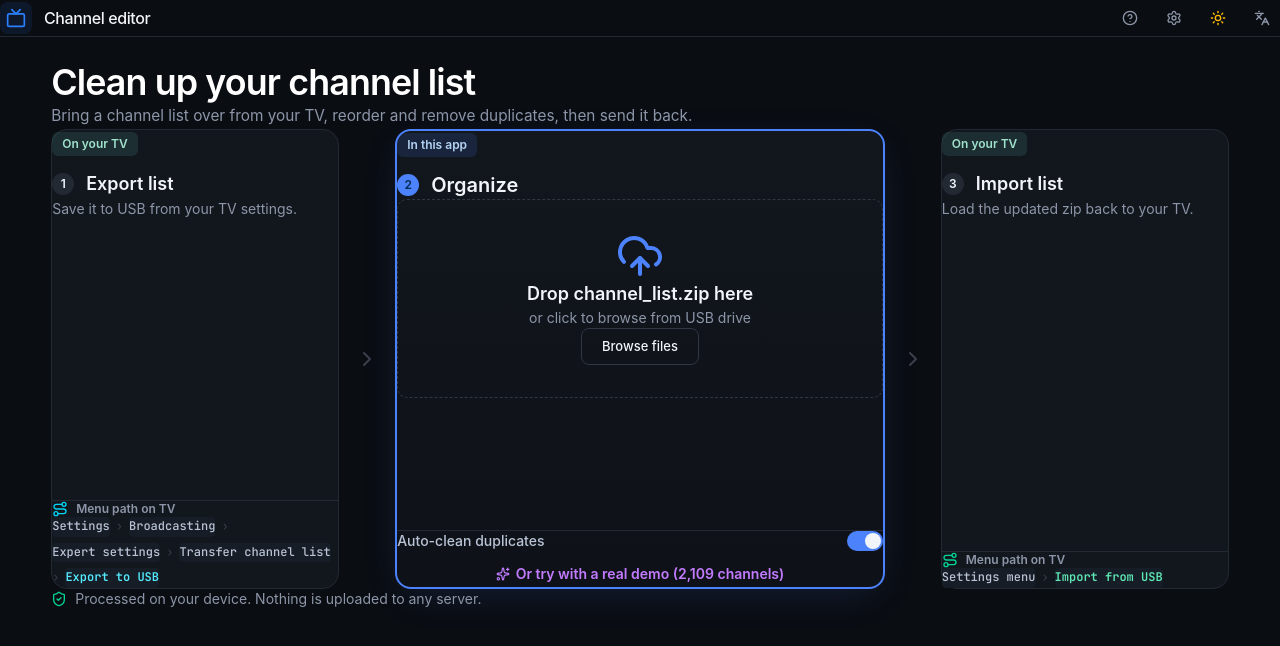
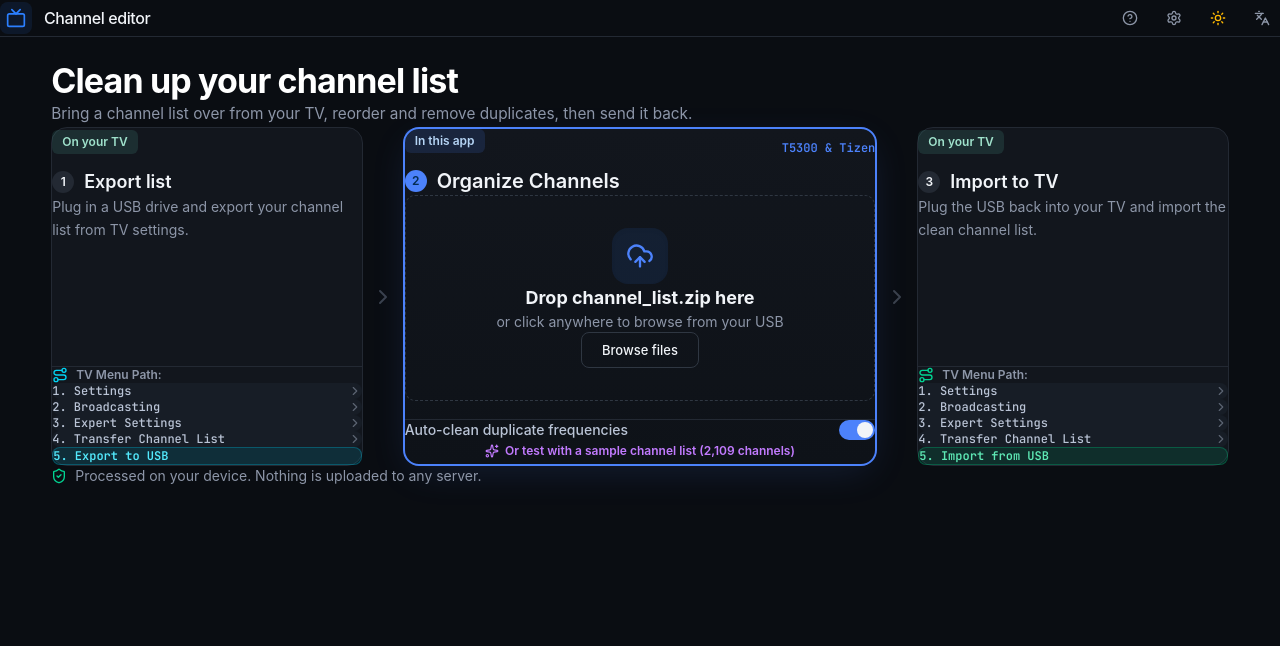
Before and after one commit to sam7Muhammad/channel-editor, a React (Vite) app: page / in a window 1280 px wide. Shown: the top 646 px of the page. Built offline with nearby package versions, Linux system fonts and the light colour scheme.

Commit message:
Eliminate giant card voids with clean step-by-step breadcrumb cards and balanced dropzone

```diff
--- a/src/components/FileUploader.tsx
+++ b/src/components/FileUploader.tsx
@@ -1,5 +1,5 @@
 import React, { useRef, useState } from 'react';
-import { UploadCloud, ChevronRight, Route, ShieldCheck, Sparkles } from 'lucide-react';
+import { UploadCloud, ChevronRight, Route, ShieldCheck, Sparkles, Tv, ArrowRight } from 'lucide-react';
 import { translations } from '../utils/i18n';
 
 interface FileUploaderProps {
@@ -60,16 +60,16 @@ export const FileUploader: React.FC<FileUploaderProps> = ({
     >
 
       {/* ── Page Heading ── */}
-      <div className="mb-10">
+      <div className="mb-8">
         <h1
-          className="font-semibold text-white mb-3 tracking-tight"
-          style={{ fontSize: 'clamp(26px, 2.8vw, 36px)', lineHeight: 1.2 }}
+          className="font-bold text-white mb-2.5 tracking-tight"
+          style={{ fontSize: 'clamp(26px, 2.8vw, 34px)', lineHeight: 1.2 }}
         >
           {language === 'ar' ? 'رتّب ونظّف قائمة قنواتك' : 'Clean up your channel list'}
         </h1>
         <p
           className="leading-relaxed max-w-3xl"
-          style={{ fontSize: 'clamp(14px, 1.2vw, 17px)', color: '#8D96A8' }}
+          style={{ fontSize: 'clamp(14px, 1.2vw, 16px)', color: '#8D96A8' }}
         >
           {language === 'ar'
             ? 'انقل قائمة القنوات من شاشتك عبر الفلاشة، رتّب واحذف الترددات المكررة، ثم أعدها للشاشة.'
@@ -81,71 +81,85 @@ export const FileUploader: React.FC<FileUploaderProps> = ({
       <div className="steps-row items-stretch">
 
         {/* ── Step 1: On your TV ── */}
-        <div className="step-card justify-between p-6 sm:p-8">
-          <div>
-            <span className="badge-tv text-xs font-semibold px-3 py-1 mb-5">
+        <div className="step-card p-6 sm:p-7 flex flex-col justify-between space-y-6">
+          <div className="space-y-3">
+            <span className="badge-tv text-xs font-semibold px-3 py-1">
               {language === 'ar' ? 'من الشاشة' : 'On your TV'}
             </span>
 
-            <div className="flex items-center gap-3 mb-2.5">
+            <div className="flex items-center gap-2.5">
               <span className="step-num w-7 h-7 text-xs font-bold">1</span>
-              <span className="font-semibold text-base sm:text-lg text-[#F1F4F8]">
+              <span className="font-semibold text-lg text-[#F1F4F8]">
                 {language === 'ar' ? 'تصدير القائمة' : 'Export list'}
               </span>
             </div>
 
-            <p className="text-sm text-[#8D96A8] leading-relaxed mb-6">
-              {language === 'ar' ? 'احفظ القائمة على الفلاشة من إعدادات الشاشة.' : 'Save it to USB from your TV settings.'}
+            <p className="text-sm text-[#8D96A8] leading-relaxed">
+              {language === 'ar'
+                ? 'احفظ القائمة على الفلاشة من إعدادات البث في التلفزيون.'
+                : 'Plug in a USB drive and export your channel list from TV settings.'}
             </p>
           </div>
 
-          <div className="border-t border-[#232933] pt-4 mt-auto">
-            <div className="flex items-center gap-2 text-xs font-semibold text-[#8D96A8] mb-3">
+          {/* Clean Step-by-Step Path */}
+          <div className="border-t border-[#232933] pt-4 space-y-2.5">
+            <div className="flex items-center gap-2 text-xs font-semibold text-[#8D96A8]">
               <Route className="w-4 h-4 text-cyan-400" />
-              <span>{language === 'ar' ? 'مسار القائمة في الشاشة' : 'Menu path on TV'}</span>
+              <span>{language === 'ar' ? 'مسار القائمة في الشاشة:' : 'TV Menu Path:'}</span>
             </div>
 
-            <div className="flex flex-wrap items-center gap-1.5 font-mono text-xs leading-relaxed text-[#5B6472]">
-              <span className="px-2 py-1 rounded bg-[#171D26] text-[#BAC4D6] font-medium whitespace-nowrap">{language === 'ar' ? 'الإعدادات' : 'Settings'}</span>
-              <span className="text-[#3A414D]">›</span>
-              <span className="px-2 py-1 rounded bg-[#171D26] text-[#BAC4D6] font-medium whitespace-nowrap">{language === 'ar' ? 'البث' : 'Broadcasting'}</span>
-              <span className="text-[#3A414D]">›</span>
-              <span className="px-2 py-1 rounded bg-[#171D26] text-[#BAC4D6] font-medium whitespace-nowrap">{language === 'ar' ? 'إعدادات الخبراء' : 'Expert settings'}</span>
-              <span className="text-[#3A414D]">›</span>
-              <span className="px-2 py-1 rounded bg-[#171D26] text-[#BAC4D6] font-medium whitespace-nowrap">{language === 'ar' ? 'نقل القنوات' : 'Transfer channel list'}</span>
-              <span className="text-[#3A414D]">›</span>
-              <span className="px-2 py-1 rounded bg-[#171D26] text-cyan-300 font-semibold whitespace-nowrap">{language === 'ar' ? 'تصدير إلى USB' : 'Export to USB'}</span>
+            <div className="space-y-1.5 text-xs font-medium text-[#BAC4D6]">
+              {[
+                language === 'ar' ? '1. الإعدادات (Settings)' : '1. Settings',
+                language === 'ar' ? '2. البث (Broadcasting)' : '2. Broadcasting',
+                language === 'ar' ? '3. إعدادات الخبراء (Expert Settings)' : '3. Expert Settings',
+                language === 'ar' ? '4. نقل قائمة القنوات' : '4. Transfer Channel List',
+                language === 'ar' ? '5. تصدير إلى USB' : '5. Export to USB',
+              ].map((step, idx) => (
+                <div
+                  key={idx}
+                  className={`px-3 py-1.5 rounded-lg text-xs font-mono flex items-center justify-between ${
+                    idx === 4 ? 'bg-cyan-500/15 text-cyan-300 font-bold border border-cyan-500/30' : 'bg-[#171D26] text-[#BAC4D6]'
+                  }`}
+                >
+                  <span>{step}</span>
+                  {idx < 4 && <ChevronRight className="w-3.5 h-3.5 text-[#5B6472] rtl:rotate-180" />}
+                </div>
+              ))}
             </div>
           </div>
         </div>
 
         {/* ── Chevron 1 ── */}
-        <div className="hidden min-[901px]:flex items-center justify-center text-[#3A414D]">
+        <div className="hidden min-[961px]:flex items-center justify-center text-[#3A414D]">
           <ChevronRight className="w-6 h-6 rtl:rotate-180" />
         </div>
 
         {/* ── Step 2: Main In this app (Spacious Dropzone) ── */}
-        <div className="step-card main justify-between p-6 sm:p-9 shadow-2xl">
-          <div>
-            <span className="badge-app text-xs font-semibold px-3 py-1 mb-5">
-              {language === 'ar' ? 'في هذا التطبيق' : 'In this app'}
-            </span>
+        <div className="step-card main p-6 sm:p-8 flex flex-col justify-between space-y-6 shadow-2xl">
+          <div className="space-y-4">
+            <div className="flex items-center justify-between">
+              <span className="badge-app text-xs font-semibold px-3 py-1">
+                {language === 'ar' ? 'في هذا التطبيق' : 'In this app'}
+              </span>
+              <span className="text-xs font-mono text-[#4C82FB] font-semibold">T5300 & Tizen</span>
+            </div>
 
-            <div className="flex items-center gap-3 mb-4">
+            <div className="flex items-center gap-2.5">
               <span className="step-num on w-7 h-7 text-xs font-bold">2</span>
               <span className="font-semibold text-lg sm:text-xl text-[#F1F4F8]">
-                {language === 'ar' ? 'الترتيب والتنظيم' : 'Organize'}
+                {language === 'ar' ? 'الترتيب والتنظيم الذكي' : 'Organize Channels'}
               </span>
             </div>
 
-            {/* Spacious Centered Dropzone */}
+            {/* Spacious Dropzone with even internal padding */}
             <div
               onDragOver={handleDragOver}
               onDragLeave={handleDragLeave}
               onDrop={handleDrop}
               onClick={() => fileInputRef.current?.click()}
-              className={`clean-dropzone flex flex-col items-center justify-center text-center p-8 sm:p-12 mb-6 ${
-                isDragging ? 'border-[#4C82FB] bg-[rgba(76,130,251,0.12)] scale-[1.01]' : ''
+              className={`clean-dropzone flex flex-col items-center justify-center text-center p-8 sm:p-10 space-y-3 cursor-pointer transition-all ${
+                isDragging ? 'border-[#4C82FB] bg-[rgba(76,130,251,0.14)] scale-[1.01]' : 'hover:border-[#4C82FB]'
               }`}
             >
               <input
@@ -156,19 +170,22 @@ export const FileUploader: React.FC<FileUploaderProps> = ({
                 className="hidden"
               />
 
-              <UploadCloud className="w-12 h-12 text-[#4C82FB] mb-3.5" />
+              <div className="w-14 h-14 rounded-2xl bg-blue-500/10 flex items-center justify-center text-[#4C82FB] shadow-inner mb-1">
+                <UploadCloud className="w-7 h-7" />
+              </div>
 
-              <p className="font-semibold text-base sm:text-lg text-[#F1F4F8] mb-1">
-                {language === 'ar' ? 'اسحب ملف Channel_list.zip هنا' : 'Drop channel_list.zip here'}
-              </p>
-
-              <p className="text-xs sm:text-sm text-[#8D96A8] mb-4">
-                {language === 'ar' ? 'أو اختر الملف من الفلاشة' : 'or click to browse from USB drive'}
-              </p>
+              <div className="space-y-1">
+                <p className="font-bold text-base sm:text-lg text-[#F1F4F8]">
+                  {language === 'ar' ? 'اسحب وأفلت ملف Channel_list.zip هنا' : 'Drop channel_list.zip here'}
+                </p>
+                <p className="text-xs sm:text-sm text-[#8D96A8]">
+                  {language === 'ar' ? 'أو اضغط لاختيار الملف من الفلاشة' : 'or click anywhere to browse from your USB'}
+                </p>
+              </div>
 
               <button
                 type="button"
-                className="clean-browse-btn px-6 py-2.5 text-sm font-semibold rounded-xl hover:bg-[#1B212B] transition-all"
+                className="clean-browse-btn px-6 py-2 text-sm font-semibold rounded-xl mt-2 hover:bg-[#1B212B] transition-all"
                 disabled={isLoading}
                 onClick={(e) => {
                   e.stopPropagation();
@@ -183,10 +200,10 @@ export const FileUploader: React.FC<FileUploaderProps> = ({
           </div>
 
           {/* Auto-clean toggle & sample link */}
-          <div className="flex flex-col gap-3 mt-auto border-t border-[#232933] pt-4">
+          <div className="border-t border-[#232933] pt-4 space-y-3">
             <div className="flex items-center justify-between gap-3">
               <span className="text-xs sm:text-sm text-[#BAC4D6] font-medium">
-                {language === 'ar' ? 'تنظيف الترددات المكررة تلقائياً' : 'Auto-clean duplicates'}
+                {language === 'ar' ? 'تنظيف الترددات المكررة تلقائياً' : 'Auto-clean duplicate frequencies'}
               </span>
               <label className="clean-toggle">
                 <input
@@ -200,55 +217,71 @@ export const FileUploader: React.FC<FileUploaderProps> = ({
               </label>
             </div>
 
-            {/* Quick Demo link */}
-            <div className="pt-1 text-center">
+            <div className="text-center pt-1">
               <button
                 type="button"
                 onClick={handleLoadSample}
                 disabled={isLoading}
-                className="text-xs sm:text-sm font-semibold text-purple-400 hover:text-purple-300 transition-colors inline-flex items-center gap-1.5 cursor-pointer"
+                className="text-xs font-semibold text-purple-400 hover:text-purple-300 transition-colors inline-flex items-center gap-1.5 cursor-pointer"
               >
                 <Sparkles className="w-3.5 h-3.5" />
-                <span>{language === 'ar' ? 'جرّب بمثال حقيقي (2,109 قناة)' : 'Or try with a real demo (2,109 channels)'}</span>
+                <span>{language === 'ar' ? 'أو جرّب بقائمة تجريبية جاهزة (2,109 قناة)' : 'Or test with a sample channel list (2,109 channels)'}</span>
               </button>
             </div>
           </div>
         </div>
 
         {/* ── Chevron 2 ── */}
-        <div className="hidden min-[901px]:flex items-center justify-center text-[#3A414D]">
+        <div className="hidden min-[961px]:flex items-center justify-center text-[#3A414D]">
           <ChevronRight className="w-6 h-6 rtl:rotate-180" />
         </div>
 
         {/* ── Step 3: On your TV ── */}
-        <div className="step-card justify-between p-6 sm:p-8">
-          <div>
-            <span className="badge-tv text-xs font-semibold px-3 py-1 mb-5">
+        <div className="step-card p-6 sm:p-7 flex flex-col justify-between space-y-6">
+          <div className="space-y-3">
+            <span className="badge-tv text-xs font-semibold px-3 py-1">
               {language === 'ar' ? 'من الشاشة' : 'On your TV'}
             </span>
 
-            <div className="flex items-center gap-3 mb-2.5">
+            <div className="flex items-center gap-2.5">
               <span className="step-num w-7 h-7 text-xs font-bold">3</span>
-              <span className="font-semibold text-base sm:text-lg text-[#F1F4F8]">
-                {language === 'ar' ? 'استيراد القائمة' : 'Import list'}
+              <span className="font-semibold text-lg text-[#F1F4F8]">
+                {language === 'ar' ? 'استيراد للشاشة' : 'Import to TV'}
               </span>
             </div>
 
-            <p className="text-sm text-[#8D96A8] leading-relaxed mb-6">
-              {language === 'ar' ? 'حمّل ملف الـ zip المحدث للشاشة.' : 'Load the updated zip back to your TV.'}
+            <p className="text-sm text-[#8D96A8] leading-relaxed">
+              {language === 'ar'
+                ? 'ضع الفلاشة في التلفزيون واستورد القائمة الجديدة المنظمة.'
+                : 'Plug the USB back into your TV and import the clean channel list.'}
             </p>
           </div>
 
-          <div className="border-t border-[#232933] pt-4 mt-auto">
-            <div className="flex items-center gap-2 text-xs font-semibold text-[#8D96A8] mb-3">
+          {/* Clean Step-by-Step Path */}
+          <div className="border-t border-[#232933] pt-4 space-y-2.5">
+            <div className="flex items-center gap-2 text-xs font-semibold text-[#8D96A8]">
               <Route className="w-4 h-4 text-emerald-400" />
-              <span>{language === 'ar' ? 'مسار الاستيراد في الشاشة' : 'Menu path on TV'}</span>
+              <span>{language === 'ar' ? 'مسار الاستيراد في الشاشة:' : 'TV Menu Path:'}</span>
             </div>
 
-            <div className="flex flex-wrap items-center gap-1.5 font-mono text-xs leading-relaxed text-[#5B6472]">
-              <span className="px-2 py-1 rounded bg-[#171D26] text-[#BAC4D6] font-medium whitespace-nowrap">{language === 'ar' ? 'قائمة الإعدادات' : 'Settings menu'}</span>
-              <span className="text-[#3A414D]">›</span>
-              <span className="px-2 py-1 rounded bg-[#171D26] text-emerald-300 font-semibold whitespace-nowrap">{language === 'ar' ? 'استيراد من USB' : 'Import from USB'}</span>
+            <div className="space-y-1.5 text-xs font-medium text-[#BAC4D6]">
+              {[
+                language === 'ar' ? '1. الإعدادات (Settings)' : '1. Settings',
+                language === 'ar' ? '2. البث (Broadcasting)' : '2. Broadcasting',
+                language === 'ar' ? '3. إعدادات الخبراء (Expert Settings)' : '3. Expert Settings',
+                language === 'ar' ? '4. نقل قائمة القنوات' : '4. Transfer Channel List',
+                language === 'ar' ? '5. استيراد من USB' : '5. Import from USB',
+              ].map((step, idx) => (
+                <div
+                  key={idx}
+                  className={`px-3 py-1.5 rounded-lg text-xs font-mono flex items-center justify-between ${
+                    idx === 4 ? 'bg-emerald-500/15 text-emerald-300 font-bold border border-emerald-500/30' : 'bg-[#171D26] text-[#BAC4D6]'
+                  }`}
+                >
+                  <span>{step}</span>
+                  {idx < 4 && <ChevronRight className="w-3.5 h-3.5 text-[#5B6472] rtl:rotate-180" />}
+                </div>
+              ))}
             </div>
           </div>
         </div>
@@ -256,7 +289,7 @@ export const FileUploader: React.FC<FileUploaderProps> = ({
       </div>
 
       {/* ── Footer ── */}
-      <div className="mt-10 flex items-center gap-2 text-xs sm:text-sm text-[#8D96A8]">
+      <div className="mt-8 flex items-center gap-2 text-xs sm:text-sm text-[#8D96A8]">
         <ShieldCheck className="w-4 h-4 text-emerald-400" />
         <span>
           {language === 'ar'
--- a/src/styles/index.css
+++ b/src/styles/index.css
@@ -98,17 +98,15 @@ body[dir="rtl"] {
 /* Steps Row & Cards Grid */
 .steps-row {
   display: grid;
-  grid-template-columns: minmax(0,1fr) minmax(28px,56px) minmax(0,1.7fr) minmax(28px,56px) minmax(0,1fr);
+  grid-template-columns: minmax(0,1.05fr) minmax(20px,40px) minmax(0,1.6fr) minmax(20px,40px) minmax(0,1.05fr);
   align-items: stretch;
   width: 100%;
-  min-height: 460px;
 }
 
-@media (max-width: 900px) {
+@media (max-width: 960px) {
   .steps-row {
     grid-template-columns: 1fr;
     gap: 20px;
-    min-height: auto;
   }
 }
 
```
